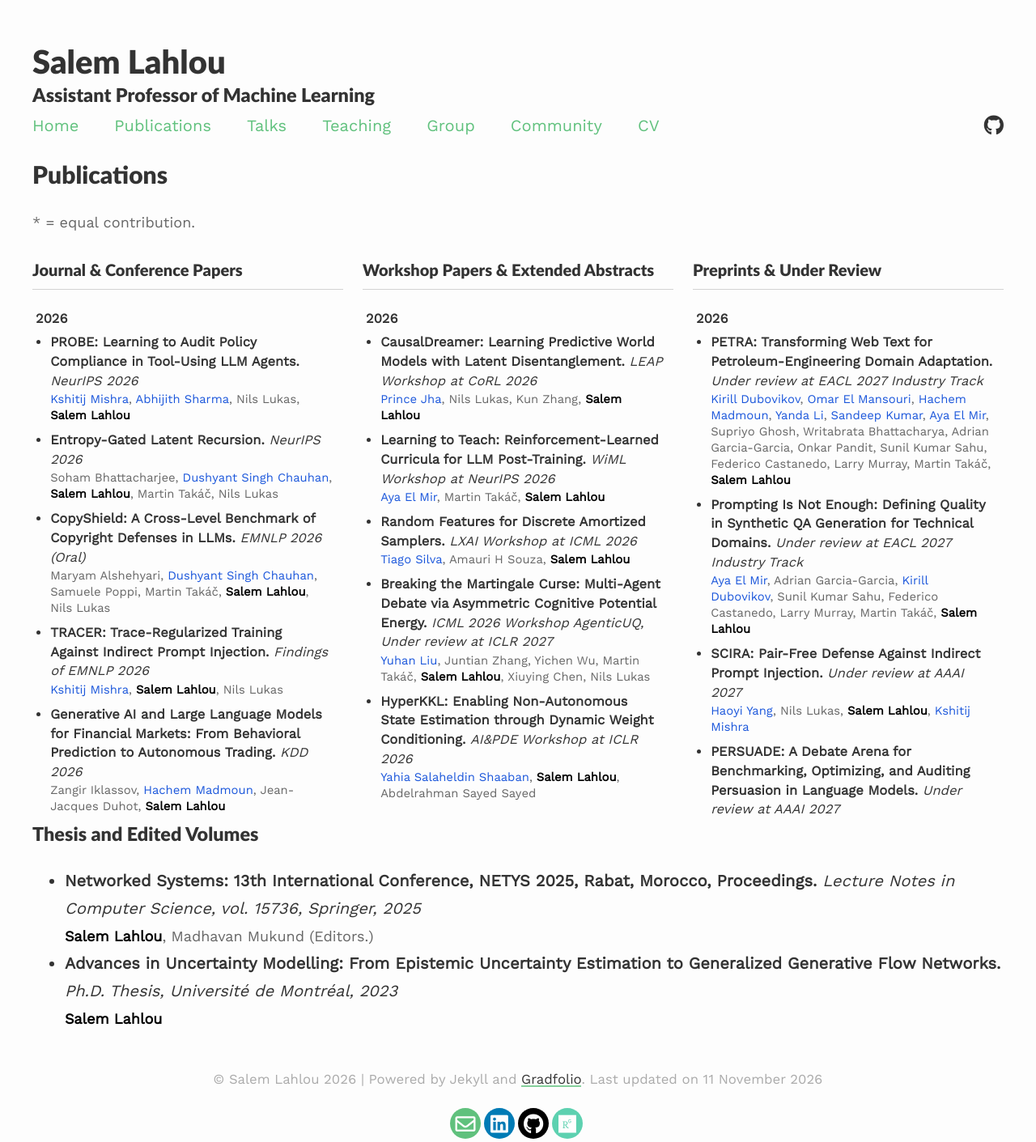
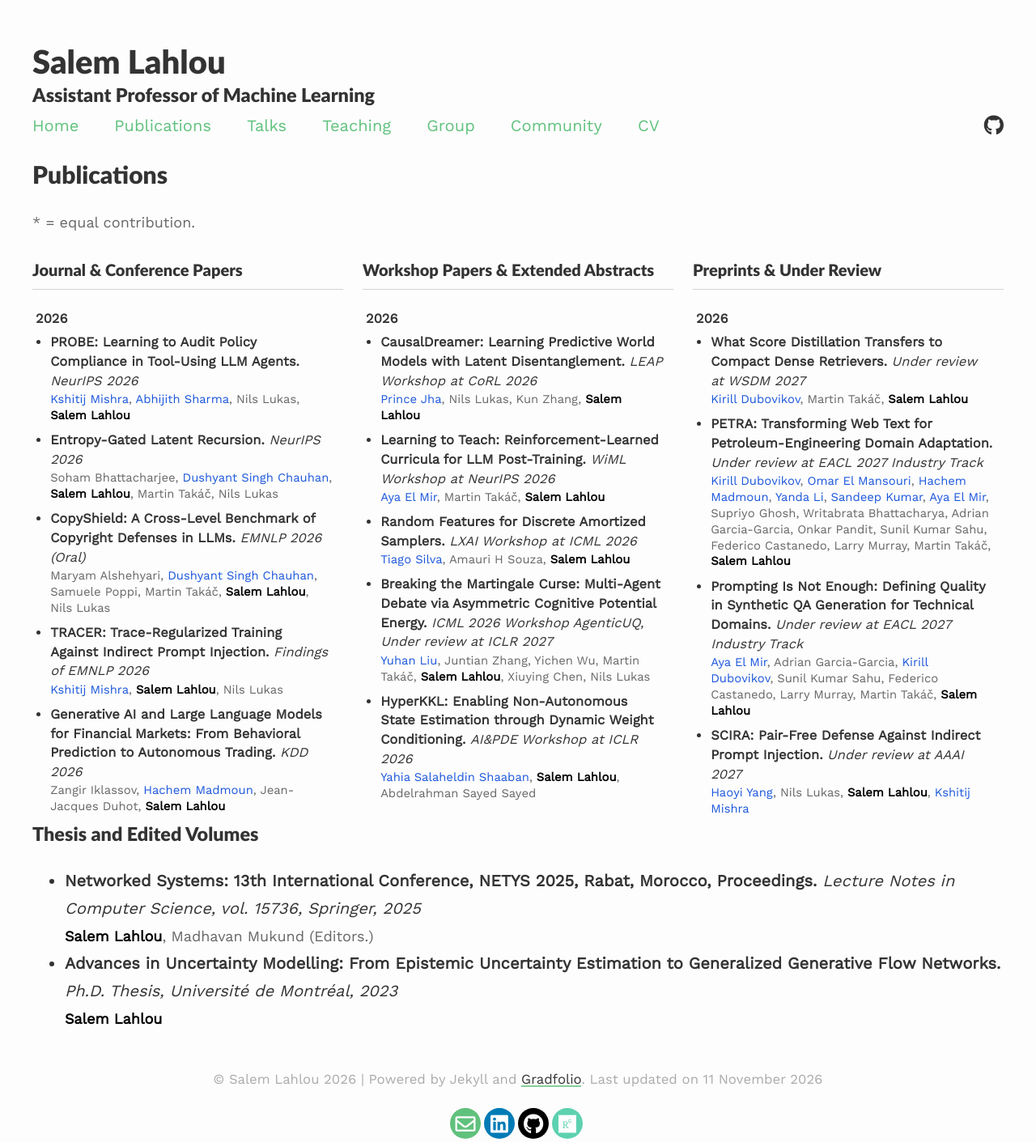
Before and after one commit to saleml/saleml.github.io, a Jekyll site: the page built from _pages/publications.md, in a window 1280 px wide. Shown: the whole page at 81% size. Built offline with Jekyll 4.4.1, drawn with Linux system fonts in a browser that asks for light colours; nearby versions of some CDN libraries; a style sheet for code colours, icons or effects is not loaded.

Commit message:
Auto-sync from CV repo (3b28091)

```diff
--- a/_pages/publications.md
+++ b/_pages/publications.md
@@ -95,6 +95,7 @@ published: true
 <div class="publications-scroll">
 <p class="pub-year">2026</p>
 <ul>
+<li><strong>What Score Distillation Transfers to Compact Dense Retrievers.</strong> <em>Under review at WSDM 2027</em><div class="pub-authors"><span class="pub-author-student">Kirill Dubovikov</span>, Martin Takáč, <strong class="pub-author-me">Salem Lahlou</strong></div></li>
 <li><strong>PETRA: Transforming Web Text for Petroleum-Engineering Domain Adaptation.</strong> <em>Under review at EACL 2027 Industry Track</em><div class="pub-authors"><span class="pub-author-student">Kirill Dubovikov</span>, <span class="pub-author-student">Omar El Mansouri</span>, <span class="pub-author-student">Hachem Madmoun</span>, <span class="pub-author-student">Yanda Li</span>, <span class="pub-author-student">Sandeep Kumar</span>, <span class="pub-author-student">Aya El Mir</span>, Supriyo Ghosh, Writabrata Bhattacharya, Adrian Garcia-Garcia, Onkar Pandit, Sunil Kumar Sahu, Federico Castanedo, Larry Murray, Martin Takáč, <strong class="pub-author-me">Salem Lahlou</strong></div></li>
 <li><strong>Prompting Is Not Enough: Defining Quality in Synthetic QA Generation for Technical Domains.</strong> <em>Under review at EACL 2027 Industry Track</em><div class="pub-authors"><span class="pub-author-student">Aya El Mir</span>, Adrian Garcia-Garcia, <span class="pub-author-student">Kirill Dubovikov</span>, Sunil Kumar Sahu, Federico Castanedo, Larry Murray, Martin Takáč, <strong class="pub-author-me">Salem Lahlou</strong></div></li>
 <li><strong>SCIRA: Pair-Free Defense Against Indirect Prompt Injection.</strong> <em>Under review at AAAI 2027</em><div class="pub-authors"><span class="pub-author-student">Haoyi Yang</span>, Nils Lukas, <strong class="pub-author-me">Salem Lahlou</strong>, <span class="pub-author-student">Kshitij Mishra</span></div></li>
```
Also changed, not shown: 1 other file.
